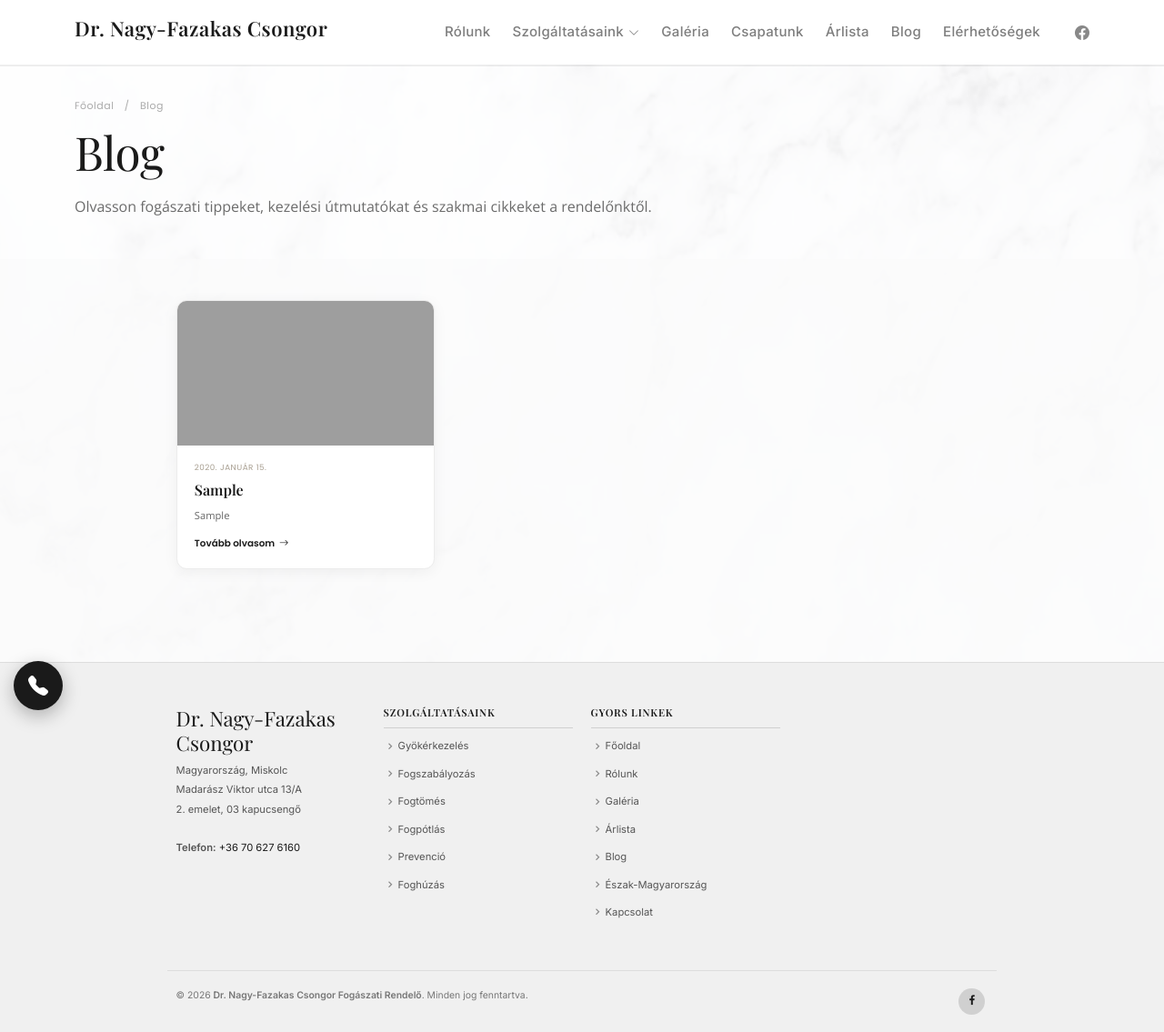
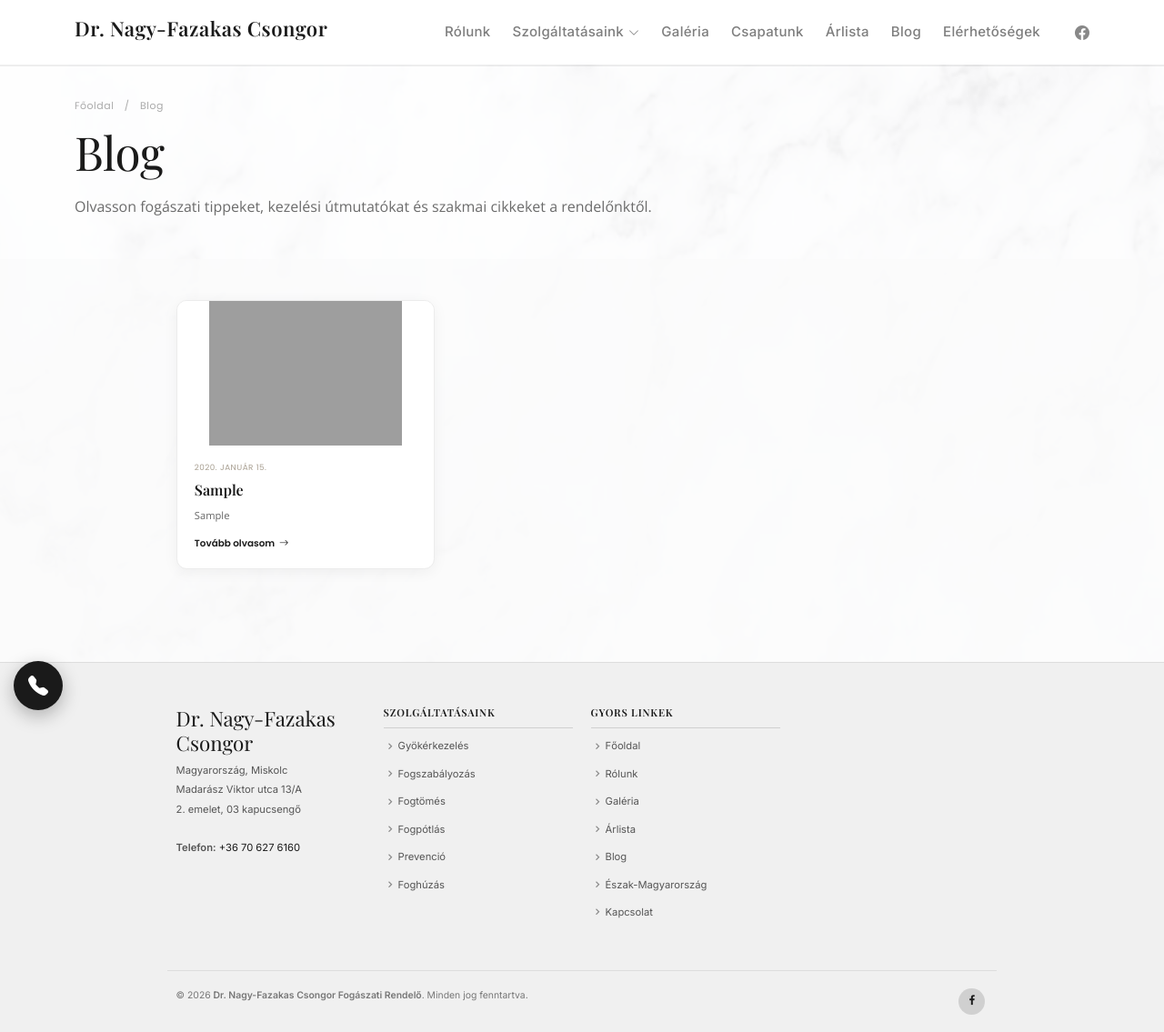
Before and after one commit to nfdoro/DentalClinicWebsite, a Laravel app: page /blog in a window 1280 px wide. Shown: the whole page at 91% size. Run offline with Laravel 12, Linux system fonts and the light colour scheme; data comes from the database, SQL or seed files in the repository; tables that the repository leaves empty hold one stand-in row (values such as "Sample post"); some libraries are stand-ins or nearby versions; grey boxes are pictures that could not be loaded.

Commit message:
fix: bloglista kartyakep sem vagja le a kepet (contain + feher)
Co-Authored-By: Claude Opus 4.8 <noreply@anthropic.com>

```diff
--- a/public/custom.css
+++ b/public/custom.css
@@ -2285,12 +2285,12 @@ a.icon-box:hover {
   position: relative;
   aspect-ratio: 16 / 9;
   overflow: hidden;
-  background: #efece7;
+  background: #fff;
 }
 .blog-card-img img {
   width: 100%;
   height: 100%;
-  object-fit: cover;
+  object-fit: contain;
   display: block;
   transition: transform 0.4s ease;
 }
```
